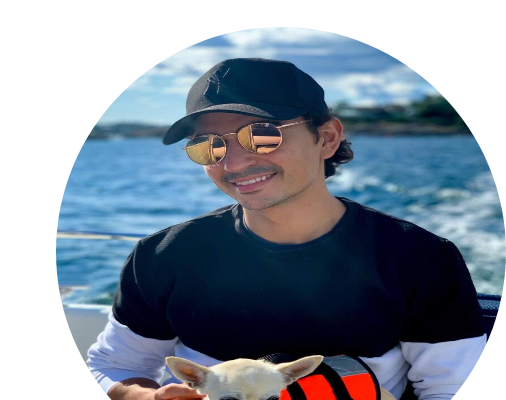
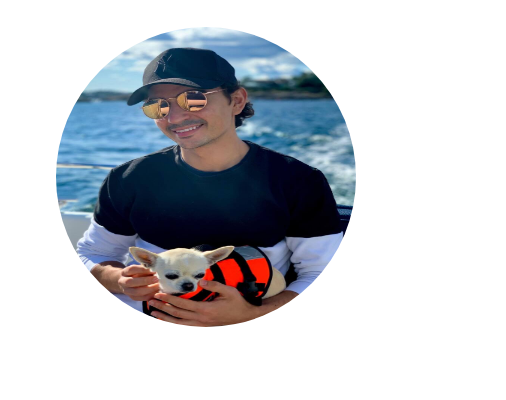
Before and after one commit to Michaelwasilewski/Portfolio-1, a plain HTML site: page index.html in a window 390 px wide. Shown: the part 444-844 px from the top of the page, 506 px wide, since content can reach past the window. Drawn offline with nearby package versions, Linux system fonts and the light colour scheme.

Commit message:
Update style.css

```diff
--- a/css/style.css
+++ b/css/style.css
@@ -235,3 +235,9 @@ section {
     height: 450px;
   }
 }
+@media screen and (max-width: 450px) {
+  .featured-img img {
+    width: 300px;
+    height: 300px;
+  }
+}
```
